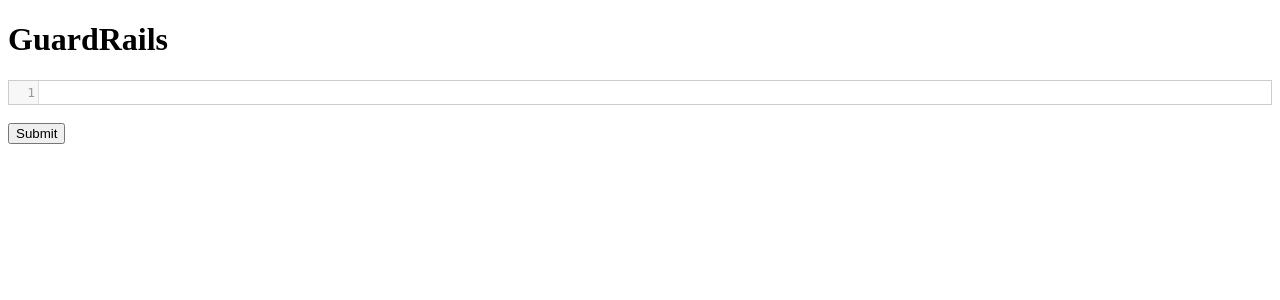
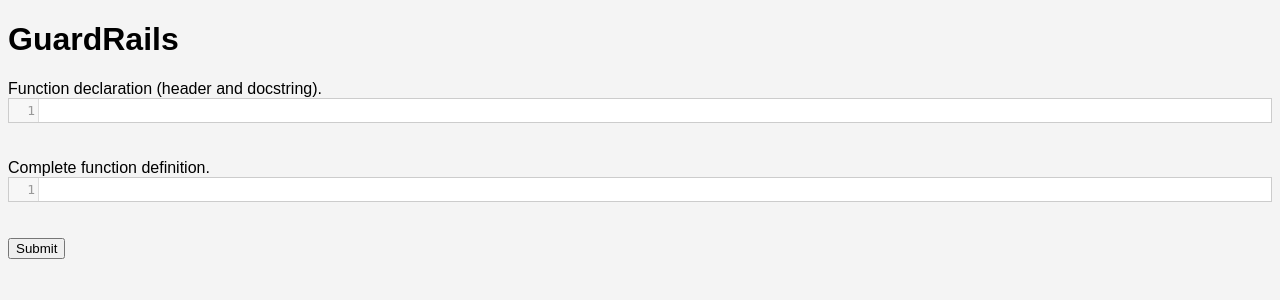
Before and after one commit to mrigankpawagi/GuardRails, a Flask app: page / in a window 1280 px wide. Shown: the top 300 px of the page. Run offline with Flask 2, Linux system fonts and the light colour scheme; parts of the project's set-up code (start-up, migrations or seed data) failed here and were passed over.

Commit message:
more set up

```diff
--- a/app/routes.py
+++ b/app/routes.py
@@ -1,6 +1,5 @@
 from flask import render_template, request
 from app import app
-from generate import CodeGemini
 
 @app.route('/')
 def index():
@@ -8,4 +7,6 @@
 
 @app.route('/submit', methods=['GET'])
 def submit():
+    definition = request.args.get('definition')
+    declaration = request.args.get('declaration')
     pass
--- a/app/templates/index.html
+++ b/app/templates/index.html
@@ -6,6 +6,10 @@
     <title>Python Code Input</title>
     <link rel="stylesheet" href="https://cdnjs.cloudflare.com/ajax/libs/codemirror/5.65.5/codemirror.min.css">
     <style>
+        body {
+            font-family: Arial, sans-serif;
+            background-color: #f4f4f4;
+        }
         .CodeMirror {
             border: 1px solid #ccc;
             height: auto;
@@ -14,18 +18,43 @@
 </head>
 <body>
     <h1>GuardRails</h1>
-    <form action="/submit" method="get">
-        <textarea id="code" name="code" rows="10" cols="30" placeholder="Enter your Python code here..."></textarea><br>
+    <form id="codeForm">
+        <label for="declaration">Function declaration (header and docstring).</label><br>
+        <textarea id="declaration" name="declaration" rows="10" cols="30" placeholder="Enter function header and docstring (with optional doctests)."></textarea><br><br>
+
+        <label for="definition">Complete function definition.</label><br>
+        <textarea id="definition" name="definition" rows="10" cols="30" placeholder="Enter complete function definition."></textarea><br><br>
+
         <input type="submit" value="Submit">
     </form>
     <script src="https://cdnjs.cloudflare.com/ajax/libs/codemirror/5.65.5/codemirror.min.js"></script>
     <script src="https://cdnjs.cloudflare.com/ajax/libs/codemirror/5.65.5/mode/python/python.min.js"></script>
     <script>
-        var editor = CodeMirror.fromTextArea(document.getElementById('code'), {
+        var declarationEditor = CodeMirror.fromTextArea(document.getElementById('declaration'), {
             mode: 'python',
             lineNumbers: true,
             theme: 'default'
         });
+        var definitionEditor = CodeMirror.fromTextArea(document.getElementById('definition'), {
+            mode: 'python',
+            lineNumbers: true,
+            theme: 'default'
+        });
+
+        document.getElementById('codeForm').addEventListener('submit', function(event) {
+            event.preventDefault();
+            var declaration = declarationEditor.getValue();
+            var definition = definitionEditor.getValue();
+
+            fetch(`/submit?declaration=${encodeURIComponent(declaration)}&definition=${encodeURIComponent(definition)}`)
+                .then(response => response.text())
+                .then(data => {
+                    console.log('Form submitted successfully!');
+                })
+                .catch(error => {
+                    console.error('Error:', error);
+                });
+        });
     </script>
 </body>
 </html>
```
